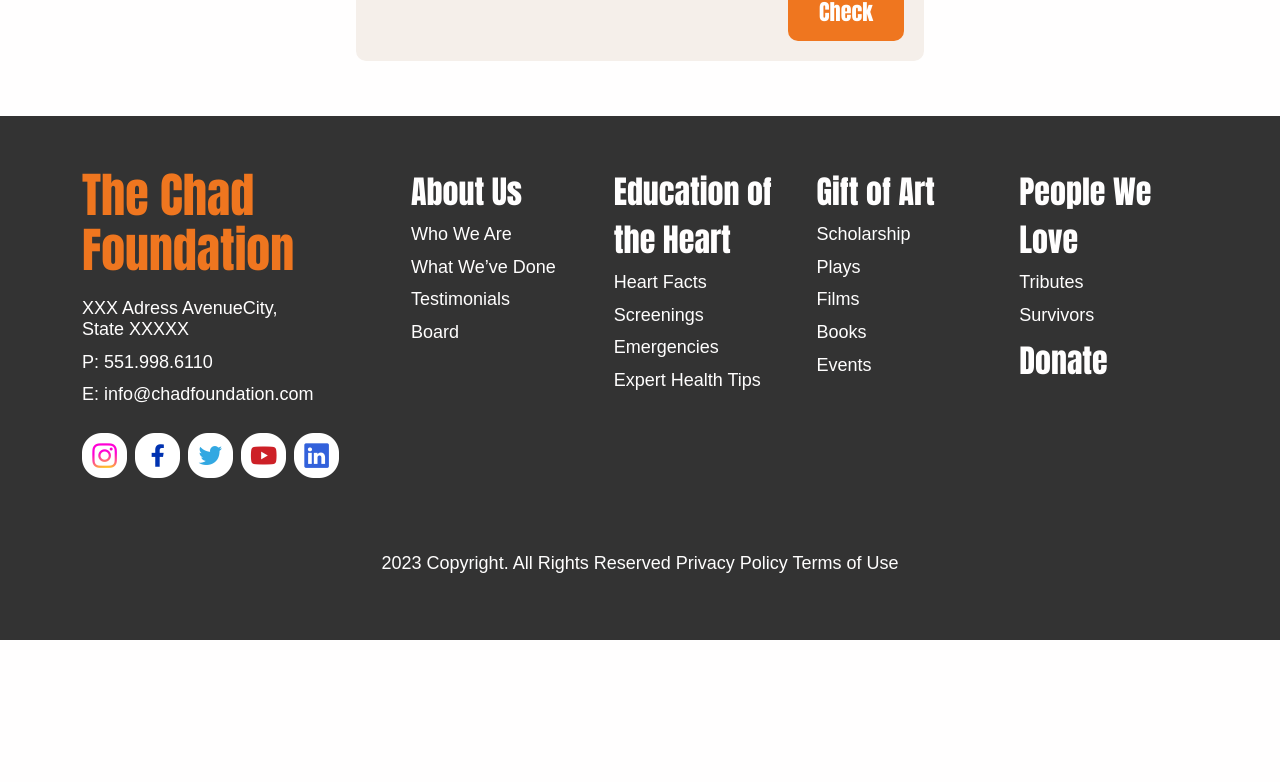
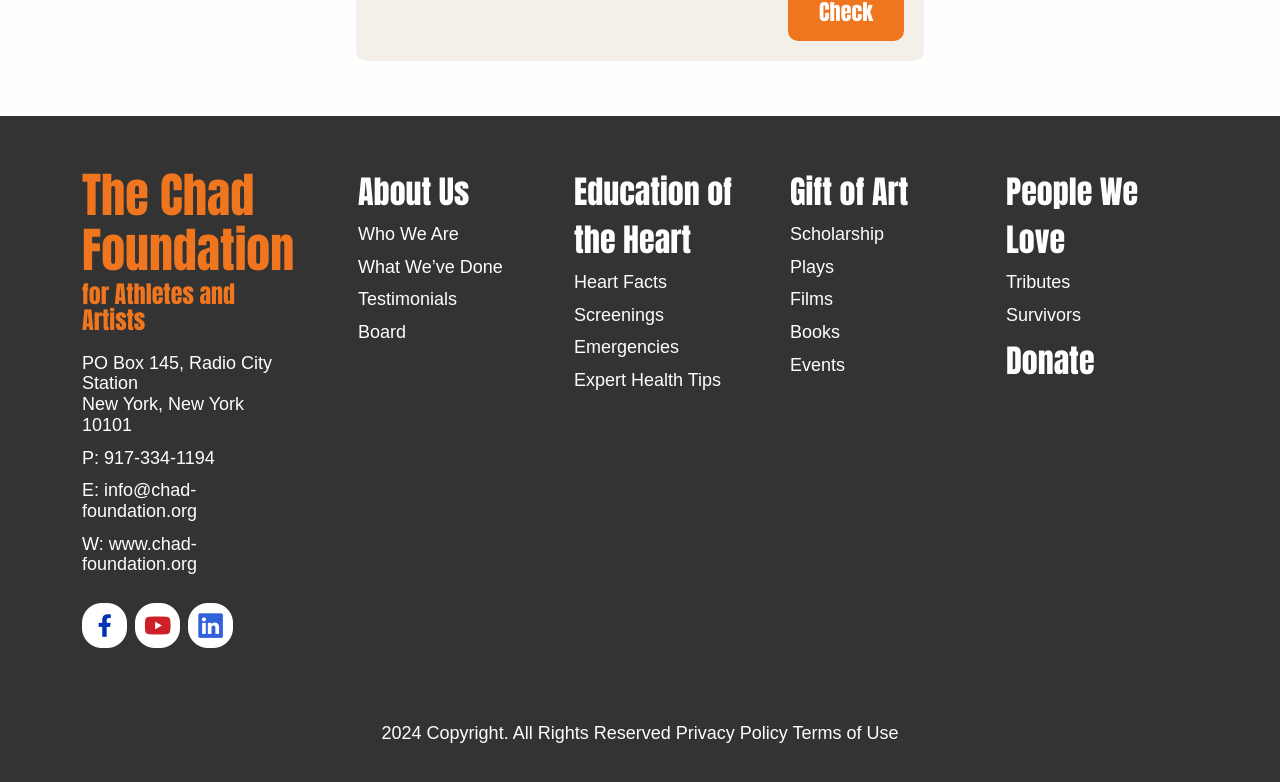
Before and after one commit to Ares-93/CHAD-Foundation-Website, a React (Create React App) app in the folder my-app/: page /resources/hospital-screening-resources in a window 1280 px wide. Shown: the part 1462-2244 px from the top of the page. Before the commit the page ends 2102 px from the top, so only its background shows below. Built offline with nearby package versions, Linux system fonts and the light colour scheme.

Commit message:
Update Footer.js

```diff
--- a/my-app/src/components/Footer/Footer.js
+++ b/my-app/src/components/Footer/Footer.js
@@ -1,13 +1,13 @@
-import React from 'react';
-import { Container, Row, Col } from 'react-bootstrap';
-import './Footer.css';
-import ScrollToTopNavLink from './ScrollToTopNavLink'; // Import the custom component
+import React from "react";
+import { Container, Row, Col } from "react-bootstrap";
+import "./Footer.css";
+import ScrollToTopNavLink from "./ScrollToTopNavLink"; // Import the custom component
 
-import InstagramIcon from '../../images/Footer-Images/instagram.png';
-import FacebookIcon from '../../images/Footer-Images/facebook.png';
-import TwitterIcon from '../../images/Footer-Images/twitter.png';
-import YoutubeIcon from '../../images/Footer-Images/youtube.png';
-import LinkedinIcon from '../../images/Footer-Images/linkedin.png';
+import InstagramIcon from "../../images/Footer-Images/instagram.png";
+import FacebookIcon from "../../images/Footer-Images/facebook.png";
+import TwitterIcon from "../../images/Footer-Images/twitter.png";
+import YoutubeIcon from "../../images/Footer-Images/youtube.png";
+import LinkedinIcon from "../../images/Footer-Images/linkedin.png";
 
 function Footer() {
   return (
@@ -16,18 +16,22 @@ function Footer() {
         <Row>
           {/* Main */}
           <Col md className="footer-col footer-main-col">
-            <h2 className="footer-h2">The Chad Foundation</h2>
+            <h2 className="footer-h2">
+              The Chad Foundation <br />
+              <span className="footer-h2-span">for Athletes and Artists</span>
+            </h2>
             <p className="footer-p">
-              XXX Adress AvenueCity, <br />
-              State XXXXX
+              PO Box 145, Radio City Station <br />
+              New York, New York 10101
             </p>
-            <p className="footer-p">P: 551.998.6110</p>
-            <p className="footer-p">E: info@chadfoundation.com</p>
+            <p className="footer-p">P: 917-334-1194</p>
+            <p className="footer-p">E: info@chad-foundation.org</p>
+            <p className="footer-p">W: www.chad-foundation.org</p>
             <div className="footer-social-media-icons">
               {/* Instagram */}
-              <a href="google.com" target="_blank" rel="noopener noreferrer">
+              {/* <a href="google.com" target="_blank" rel="noopener noreferrer">
                 <img src={InstagramIcon} alt="alt" width={45} />
-              </a>
+              </a> */}
               {/* Facebook */}
               <a
                 href="https://www.facebook.com/profile.php?id=100063710691467"
@@ -37,16 +41,16 @@ function Footer() {
                 <img src={FacebookIcon} alt="alt" width={45} />
               </a>
               {/* Twitter */}
-              <a
+              {/* <a
                 href="https://x.com/ChadFoundation?t=Le-sXZoK3bOqdYAxlnQq8A&s=35"
                 target="_blank"
                 rel="noopener noreferrer"
               >
                 <img src={TwitterIcon} alt="alt" width={45} />
-              </a>
+              </a> */}
               {/* Youtube */}
               <a
-                href="https://www.youtube.com/@aristaarista03"
+                href="https://www.youtube.com/watch?v=ldwHd9MyKQc"
                 target="_blank"
                 rel="noopener noreferrer"
               >
@@ -138,7 +142,7 @@ function Footer() {
           </Col>
         </Row>
         <h3 className="footer-copyright">
-          2023 Copyright. All Rights Reserved Privacy Policy Terms of Use
+          2024 Copyright. All Rights Reserved Privacy Policy Terms of Use
         </h3>
       </Container>
     </div>
```
